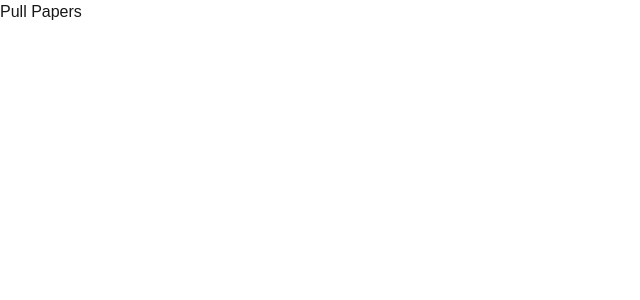
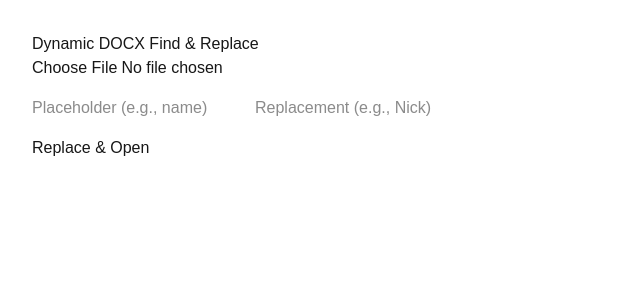
Before and after one commit to Nick-Fanelli/pull-papers, a Next.js app: page / in a window 1280 px wide. Shown: the top 300 px of the page, without its empty margins (0-640 px from the left). Built offline with nearby package versions, Linux system fonts and the light colour scheme.

Commit message:
chore: add test docx replacement feature

```diff
--- a/src/app/page.tsx
+++ b/src/app/page.tsx
@@ -1,9 +1,73 @@
-import Image from "next/image";
+"use client";
+
+import { useState } from "react";
+
+import PizZip from "pizzip";
+import Docxtemplater from "docxtemplater";
+
+const getAllFields = (doc: Docxtemplater<PizZip>) : string[] => {
+
+    const text = doc.getFullText();
+    const matches = text.match(/{(.*?)}/g);
+
+    if(!matches) return [];
+
+    const placeholders = matches.map((m) => m.slice(1, -1));
+
+    return Array.from(new Set(placeholders));
+
+}
 
 export default function Home() {
+
+    const [file, setFile] = useState<File | null>(null);
+    const [placeholder, setPlaceholder] = useState("");
+    const [replacement, setReplacement] = useState("");
+
+    const handleFileChange = (e: React.ChangeEvent<HTMLInputElement>) => {
+        if (e.target.files && e.target.files.length > 0) {
+            setFile(e.target.files[0]);
+        }
+    };
+
+    const onClick = async () => {
+        if (!file || !placeholder) return;
+
+        const arrayBuffer = await file.arrayBuffer();
+        const zip = new PizZip(arrayBuffer);
+        const doc = new Docxtemplater(zip, { paragraphLoop: true, linebreaks: true });
+
+        console.log(getAllFields(doc));
+
+    };
+
     return (
+        <div style={{ padding: "2rem" }}>
+            <h2>Dynamic DOCX Find & Replace</h2>
+            <input type="file" accept=".docx" onChange={handleFileChange} />
+            <div style={{ marginTop: "1rem" }}>
+                <input
+                    type="text"
+                    placeholder="Placeholder (e.g., name)"
+                    value={placeholder}
+                    onChange={(e) => setPlaceholder(e.target.value)}
+                    style={{ marginRight: "1rem" }}
+                />
+                <input
+                    type="text"
+                    placeholder="Replacement (e.g., Nick)"
+                    value={replacement}
+                    onChange={(e) => setReplacement(e.target.value)}
+                />
+            </div>
+            <button
+                onClick={onClick}
+                disabled={!file || !placeholder}
+                style={{ marginTop: "1rem" }}
+            >
+                Replace & Open
+            </button>
+        </div>
+    );
 
-        <h1>Pull Papers</h1>
-
-    );
 }
```
Also changed, not shown: package.json (+9 -6 lines), 1 other file (tests, documents, lock files or other folders).
